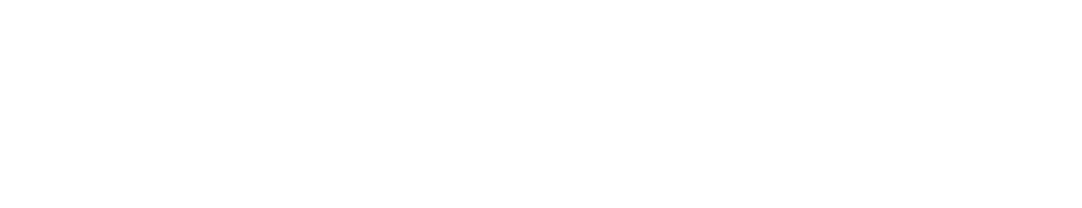
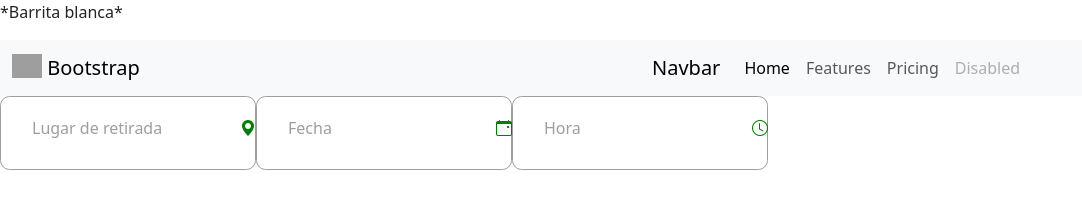
Before and after one commit to OscarG356/Proyecto-final, a plain HTML site: page Frontend/index.html in a window 1280 px wide. Shown: the whole page, without its empty margins (0-1082 px from the left). Drawn offline with nearby package versions, Linux system fonts and the light colour scheme; grey boxes are pictures that could not be loaded.

Commit message:
Inicio del panel de busqueda

```diff
--- /dev/null
+++ b/Frontend/CSS/styles.css
@@ -0,0 +1,54 @@
+.input-box {
+    position: relative;
+    width: 20%;
+}
+
+.input {
+    position: relative;
+    width: 100%;
+    padding: 1.5rem;
+    background: none;
+    border: solid 1.5px #9e9e9e;
+    border-radius: .6rem;
+    color: #9e9e9e;
+    font-size: 1rem;
+}
+
+.label {
+    position: absolute;
+    pointer-events: none;
+    left: 1rem;
+    top: 1rem;
+    white-space: nowrap;
+    overflow: hidden;
+    line-height: 2rem;
+    padding-left: 1rem;
+    font-size: 1rem;
+    color: #9e9e9e;
+    transition: 500ms cubic-bezier(0.4,0,0.2,1);
+}
+
+.input-box i {
+    position: absolute;
+    pointer-events: none;
+    left: 14rem;
+    top: 1rem;
+    white-space: nowrap;
+    overflow: hidden;
+    line-height: 2rem;
+    padding-left: 1rem;
+    font-size: 1rem;
+    color: green;
+    transition: 500ms cubic-bezier(0.4,0,0.2,1);
+}
+
+.input:focus~.label, input:valid ~ label {
+    top: -6px;
+    left: -5px;
+    font-size: .875rem;
+    color: #9e9e9e;
+}
+
+#take{
+    display: flex;
+}
--- a/Frontend/index.html
+++ b/Frontend/index.html
@@ -3,9 +3,72 @@
 <head>
     <meta charset="UTF-8">
     <meta name="viewport" content="width=device-width, initial-scale=1.0">
+    <link href="https://cdn.jsdelivr.net/npm/bootstrap@5.3.3/dist/css/bootstrap.min.css" rel="stylesheet" integrity="sha384-QWTKZyjpPEjISv5WaRU9OFeRpok6YctnYmDr5pNlyT2bRjXh0JMhjY6hW+ALEwIH" crossorigin="anonymous">
+    <script src="https://cdn.jsdelivr.net/npm/bootstrap@5.3.3/dist/js/bootstrap.bundle.min.js" integrity="sha384-YvpcrYf0tY3lHB60NNkmXc5s9fDVZLESaAA55NDzOxhy9GkcIdslK1eN7N6jIeHz" crossorigin="anonymous"></script>
+
+    <link rel="stylesheet" href="CSS/styles.css">
+    <link rel="stylesheet" href="https://cdn.jsdelivr.net/npm/bootstrap-icons@1.11.3/font/bootstrap-icons.min.css">
+
     <title>Document</title>
 </head>
 <body>
+    <header>
+         <p>*Barrita blanca*</p>
+    </header>
+
+
+    <div id="search">
+        <nav class="navbar navbar-expand-lg bg-body-tertiary">
+            <div class="container-fluid">
+            <a class="navbar-brand" href="#">
+                <img src="https://th.bing.com/th/id/OIP.nXejkGYDtD8KjidmNvsz6gHaEZ?rs=1&pid=ImgDetMain" alt="Logo" width="30" height="24" class="d-inline-block align-text-top">
+                Bootstrap
+            </a>
+            </div>
+            <div class="container-fluid">
+                <a class="navbar-brand" href="#">Navbar</a>
+                <button class="navbar-toggler" type="button" data-bs-toggle="collapse" data-bs-target="#navbarNav" aria-controls="navbarNav" aria-expanded="false" aria-label="Toggle navigation">
+                <span class="navbar-toggler-icon"></span>
+                </button>
+                <div class="collapse navbar-collapse" id="navbarNav">
+                <ul class="navbar-nav">
+                    <li class="nav-item">
+                    <a class="nav-link active" aria-current="page" href="#">Home</a>
+                    </li>
+                    <li class="nav-item">
+                    <a class="nav-link" href="#">Features</a>
+                    </li>
+                    <li class="nav-item">
+                    <a class="nav-link" href="#">Pricing</a>
+                    </li>
+                    <li class="nav-item">
+                    <a class="nav-link disabled" aria-disabled="true">Disabled</a>
+                    </li>
+                </ul>
+                </div>
+            </div>
+        </nav>
+        <div id="take">
+            <div class="input-box">
+                <input required="" type="text" class="input">
+                <label class="label text--flicking">Lugar de retirada</label>
+                <i class="bi bi-geo-alt-fill"></i>
+            </div>
+            <div class="input-box">
+                <input required="" type="text" class="input">
+                <label class="label text--flicking">Fecha</label>
+                <i class="bi bi-calendar-event"></i>
+            </div>
+            <div class="input-box">
+                <input required="" type="text" class="input">
+                <label class="label text--flicking">Hora</label>
+                <i class="bi bi-clock"></i>
+            </div>
+        </div>
+
+    </div>
+
+
 
 </body>
 </html>
```
